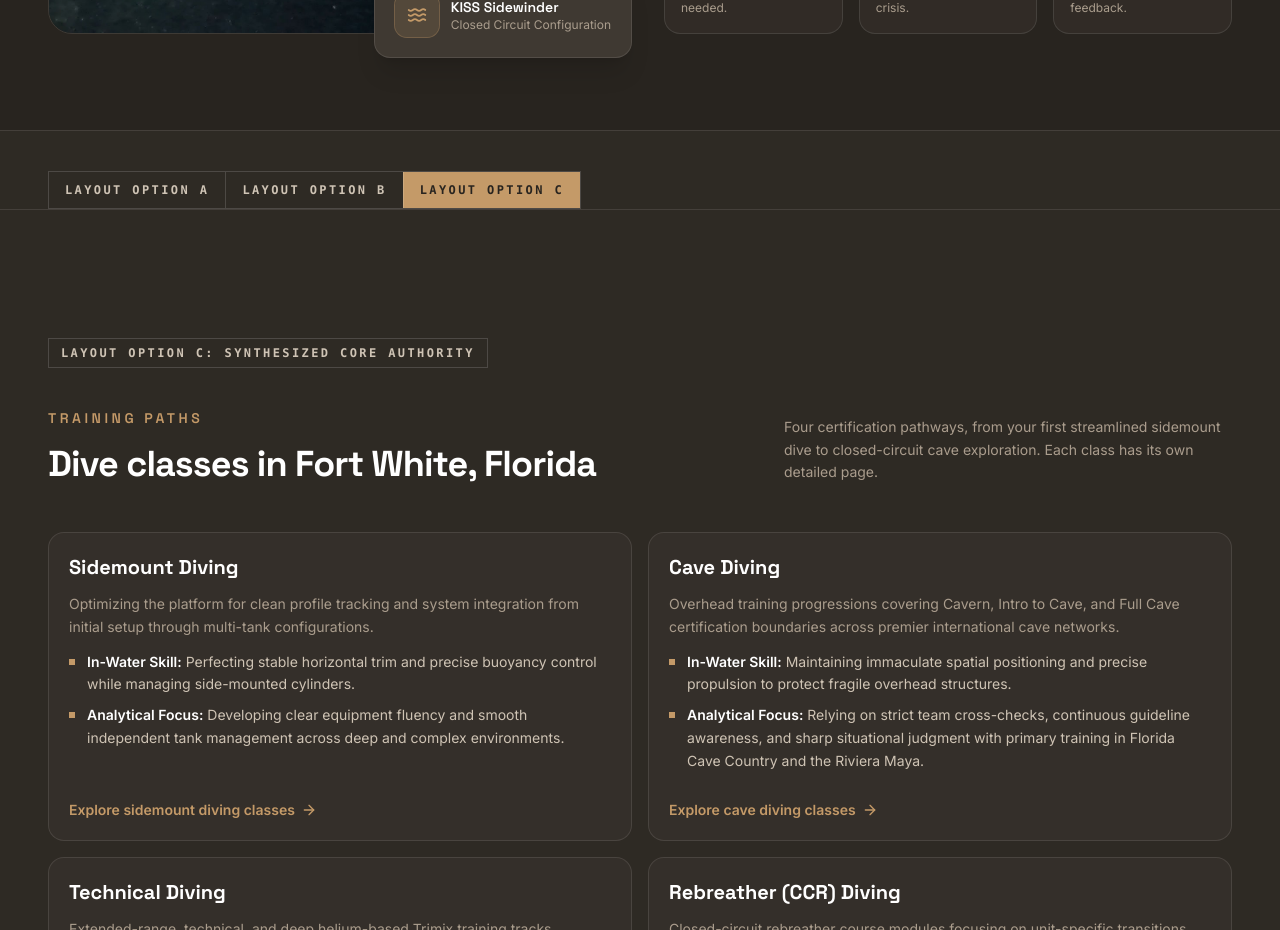
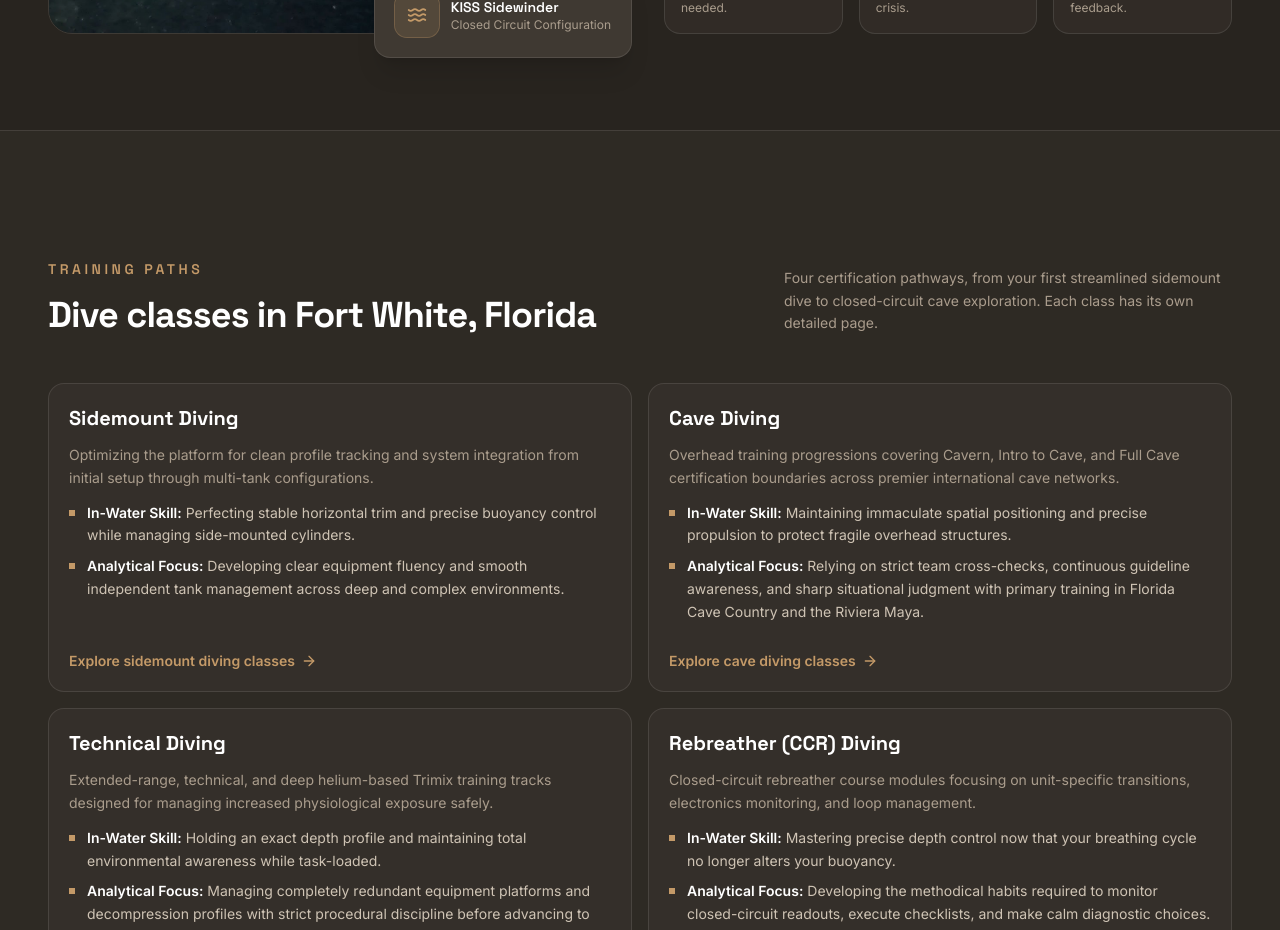
Before and after one commit to timper2/rimstone-v1.0, a React (Vite) app: page / in a window 1280 px wide. Shown: the part 1940-2870 px from the top of the page. Built offline with nearby package versions, Linux system fonts and the light colour scheme.

Commit message:
Show only layout C on homepage and hide its label

```diff
--- a/src/pages/Home.tsx
+++ b/src/pages/Home.tsx
@@ -159,7 +159,10 @@ export default function Home({ navigate }: HomeProps) {
         </div>
       </section>
 
-      <LayoutTabs active={activeLayout} onChange={setActiveLayout} />
+      {/* Layout tabs hidden; only layout C is shown. Remove `hidden` to bring options A and B back. */}
+      <div hidden>
+        <LayoutTabs active={activeLayout} onChange={setActiveLayout} />
+      </div>
 
       <section
         id="classes"
@@ -520,7 +523,7 @@ export default function Home({ navigate }: HomeProps) {
         className="border-t border-white/10 bg-slate-900/30"
       >
         <div className="mx-auto max-w-7xl container-px py-24 sm:py-32">
-          <p className="mb-10 inline-flex border border-white/15 px-3 py-1.5 font-mono text-xs font-semibold uppercase tracking-[0.2em] text-slate-300">
+          <p hidden className="mb-10 border border-white/15 px-3 py-1.5 font-mono text-xs font-semibold uppercase tracking-[0.2em] text-slate-300">
             Layout option C: Synthesized core authority
           </p>
           <header className="flex flex-col justify-between gap-4 sm:flex-row sm:items-end">
```
